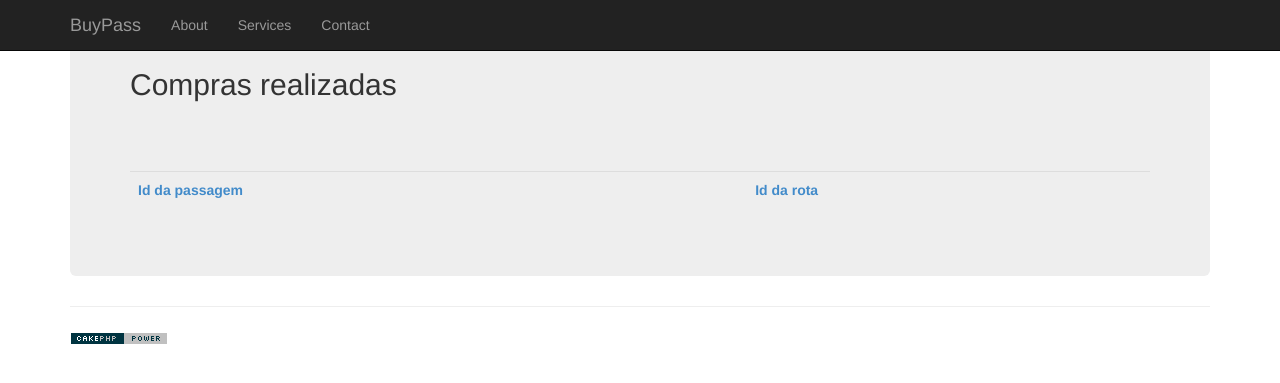
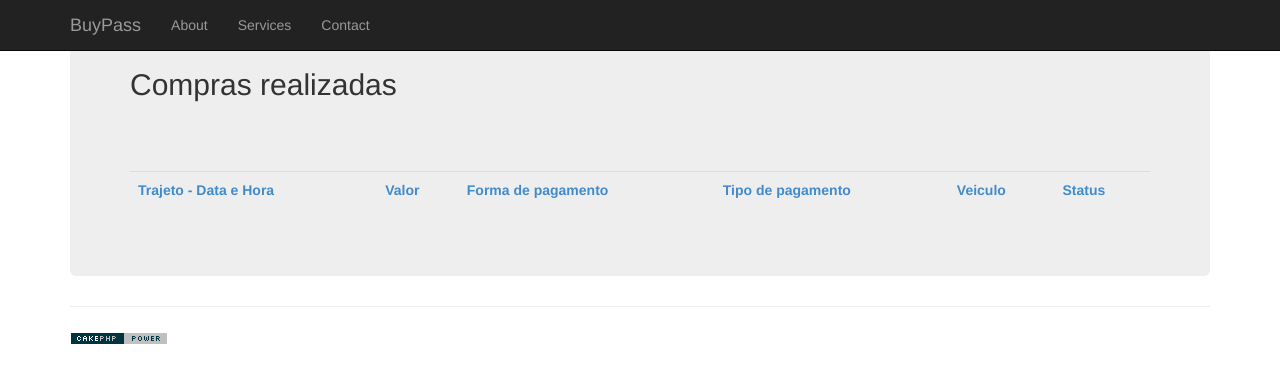
Before and after one commit to eulersantana/VendaDePassagens, a CakePHP app: the page made by app/View/Compras/index.ctp in a window 1280 px wide. Shown: the top 383 px of the page. Run offline with PHP 8.4 and a stand-in for CakePHP, Linux system fonts and the light colour scheme; the template is opened without the code that fills it, so the values that code supplies are empty; some libraries are stand-ins or nearby versions.

Commit message:
Historico de compras do cliente

```diff
--- a/app/Controller/PassagensController.php
+++ b/app/Controller/PassagensController.php
@@ -41,6 +41,8 @@ class PassagensController extends AppController{
         $this->set('passagem', $this->Passagem->read());
         self::view_action();
     }
+
+
 
     public function add(){
 
--- a/app/View/Compras/index.ctp
+++ b/app/View/Compras/index.ctp
@@ -1,7 +1,7 @@
 <h2>Compras realizadas</h2>
 <?php
 	//print_r($compras);
-	print_r($compras);
+	// pr($compras);
 	echo "<br />";
 	echo "<br />";
 	echo "<br />";
@@ -10,15 +10,34 @@
 ?>
 <table class="table">
 	<tr>
-		<th><?php echo $this->Paginator->sort('Id da passagem');?></th>
-		<th><?php echo $this->Paginator->sort('Id da rota');?></th>
+		<th><?php echo $this->Paginator->sort('Trajeto - Data e Hora');?></th>
+		<th><?php echo $this->Paginator->sort('Valor');?></th>
+		<th><?php echo $this->Paginator->sort('Forma de pagamento');?></th>
+		<th><?php echo $this->Paginator->sort('Tipo de pagamento');?></th>
+		<th><?php echo $this->Paginator->sort('Veiculo');?></th>
+		<th><?php echo $this->Paginator->sort('Status');?></th>
+
 	</tr>
-	<?php foreach ($compras as $compra) { ?>
+	<?php foreach ($compras as $compra ) { ?>
 	<tr>
 		<?php if(isset($compra['Compra']['user_id']) && $compra['Compra']['user_id'] == $this->Session->read('Auth.User.id')){ ?>
-			<td><?echo $compra['Passagem']['id'];?></td>
+			<td><?php echo $compra['Rota']['trajeto'];?></td>
 
-			<td><?php echo $this->Html->link($compra['Passagem']['rota_id'], array('action' => 'view_rota', $compra['Passagem']['rota_id']));?></td>
+			<td><?php echo $compra['Pagamento']['valor_parcelas'];?></td>
+			<td><?php echo $compra['Pagamento']['tipo'];?></td>
+			<td><?php 	if($compra['Pagamento']['parcelas'] == 0){
+							echo "Avista";
+						}else{
+							echo $compra['Pagamento']['parcelas']." X ".$compra['Pagamento']['valor_parcelas'];
+						}
+						?></td>
+			<td><?php echo $compra['Veiculo']['tipo'];?></td>
+			<td><?php if($compra['Pagamento']['status'] == 1){
+				echo "<span class='glyphicon glyphicon-ok'></span><b> Pago</b>";
+			}else{
+				echo "<span class='glyphicon glyphicon-remove'>Apagar</span>";
+			};?></td>
+
 	</tr>
 		<?php } ?>
 	<?php } ?>
```
Also changed, not shown: app/Controller/ComprasController.php (+18 -0 lines).
